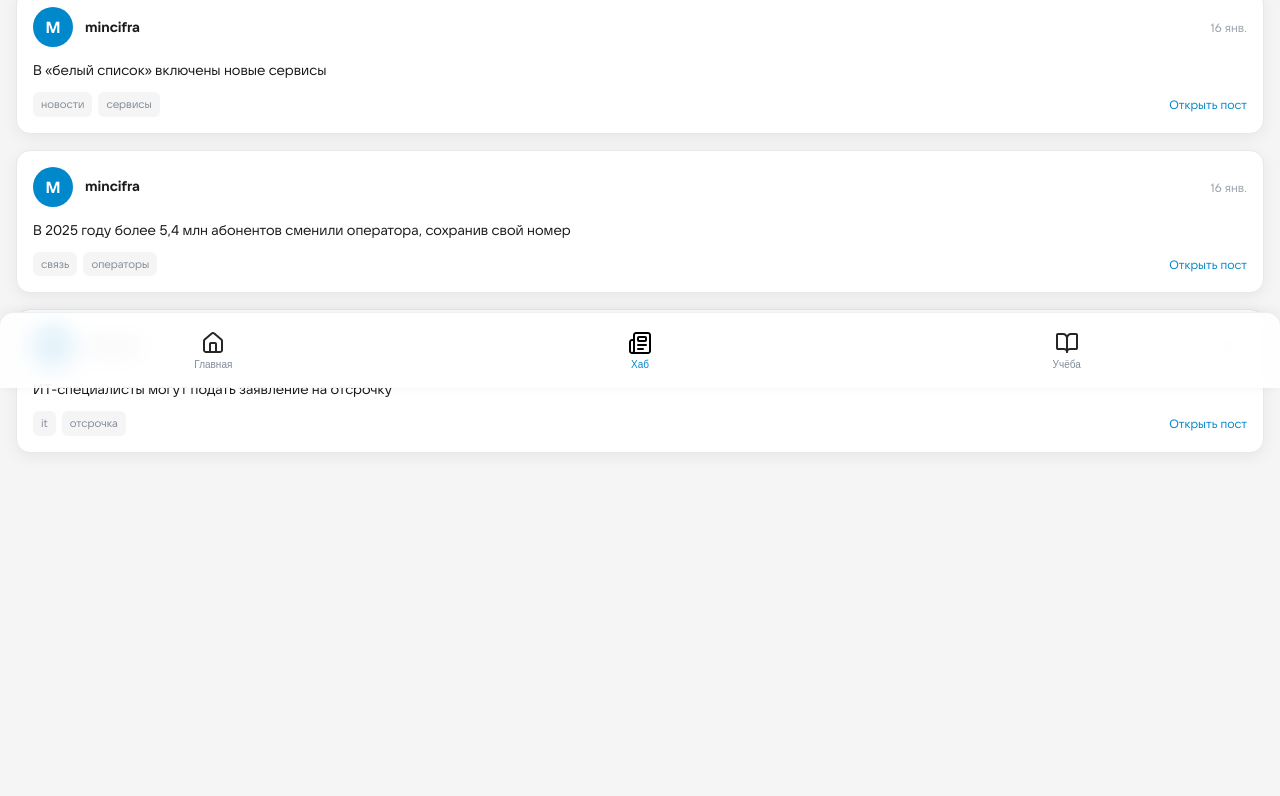
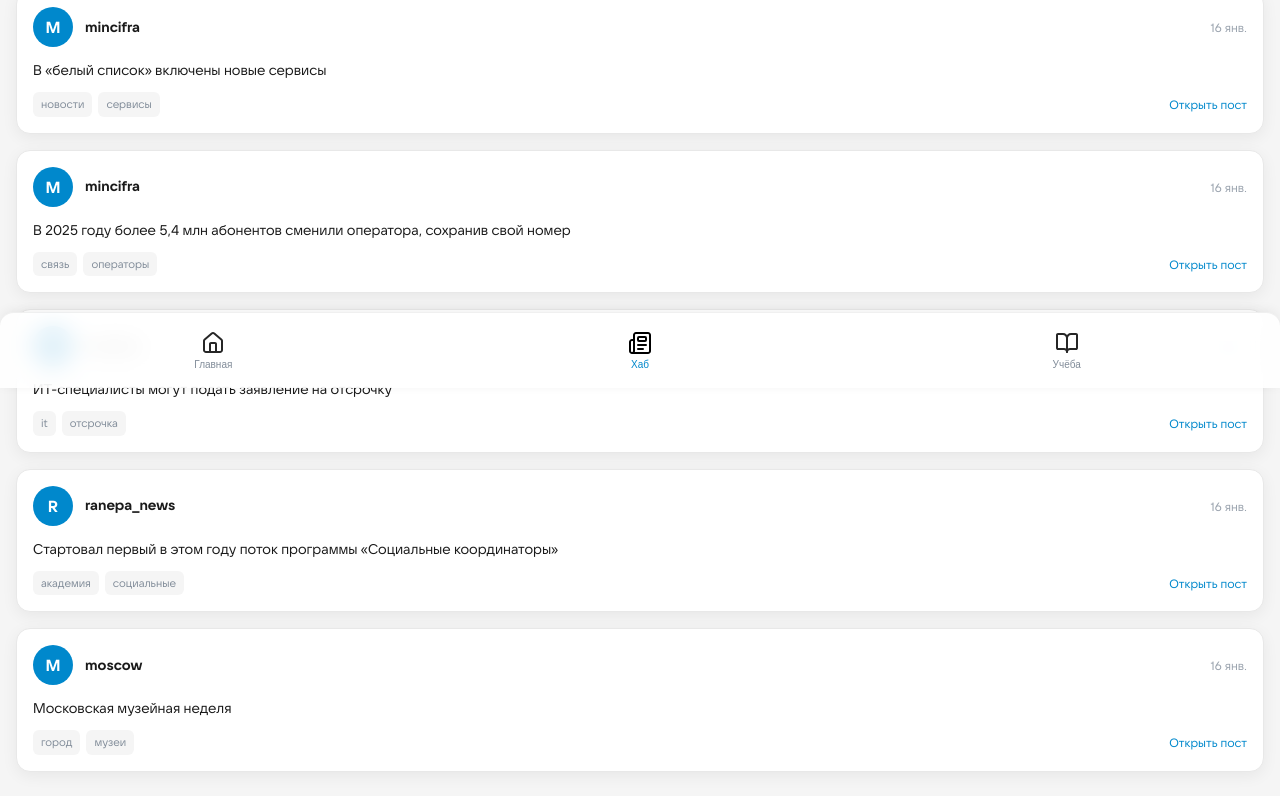
Before and after one commit to cyxar4uk/max-university, a React (Vite) app in the folder frontend/: page /#/hub in a window 1280 px wide. Shown: the part 412-1208 px from the top of the page. Before the commit the page ends 1039 px from the top, so only its background shows below. Built offline with nearby package versions, Linux system fonts and the light colour scheme; no server answers.

Commit message:
Add academy and city headlines to mock feed

```diff
--- a/frontend/src/mockFeed.js
+++ b/frontend/src/mockFeed.js
@@ -32,4 +32,26 @@ export const MOCK_FEED_POSTS = [
     tema: ['it', 'отсрочка'],
     tags: ['минцифры'],
   },
+  {
+    id: 'academy-1',
+    text: 'Стартовал первый в этом году поток программы «Социальные координаторы»',
+    date: '2024-01-16T10:30:00.000Z',
+    channel: 'Президентская академия. Новости',
+    channelUsername: 'ranepa_news',
+    channelId: 'manual',
+    link: 'https://t.me/ranepa_news',
+    tema: ['академия', 'социальные'],
+    tags: ['новости'],
+  },
+  {
+    id: 'moscow-1',
+    text: 'Московская музейная неделя',
+    date: '2024-01-16T11:00:00.000Z',
+    channel: 'Город Москва',
+    channelUsername: 'moscow',
+    channelId: 'manual',
+    link: 'https://t.me/moscow',
+    tema: ['город', 'музеи'],
+    tags: ['афиша'],
+  },
 ];
```
